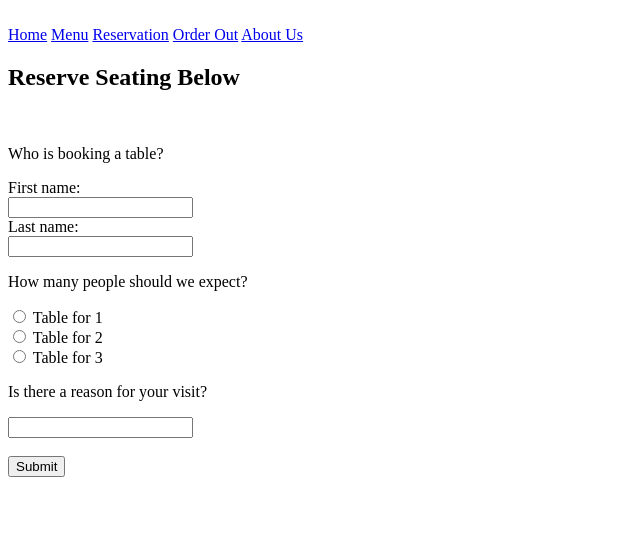
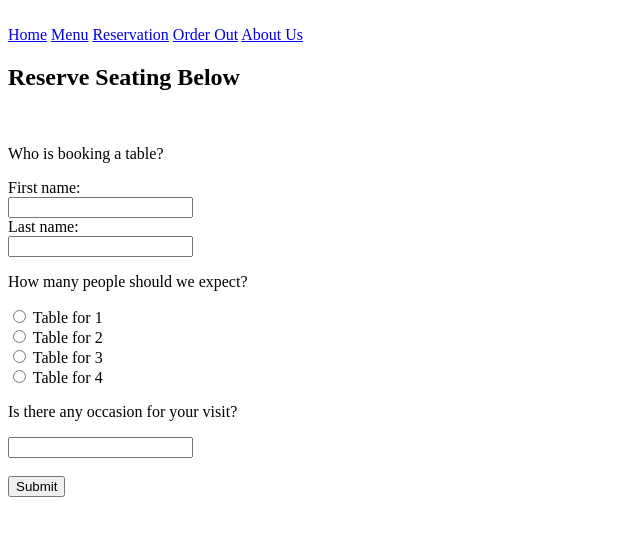
Before and after one commit to 6045880/TastyBites, a plain HTML site: page Web Dev (Tasty Bites)/reservation.html in a window 1280 px wide. Shown: the whole page, without its empty margins (0-640 px from the left). Drawn offline with Linux system fonts and the light colour scheme.

Commit message:
Add files via upload

```diff
--- a/Web Dev (Tasty Bites)/reservation.html
+++ b/Web Dev (Tasty Bites)/reservation.html
@@ -28,7 +28,9 @@
         <label for="tableFor2">Table for 2</label><br>
         <input type="radio" id="tableFor3" name="table3" value="tableFor3">
         <label for="tableFor3">Table for 3</label><br>
-        <p>Is there a reason for your visit?</p>
+        <input type="radio" id="tableFor4" name="table4" value="tableFor4">
+        <label for="tableFor4">Table for 4</label><br>
+        <p>Is there any occasion for your visit?</p>
         <input type="text" id="visit" name="visit">
         <label for="visit"></label><br><br>
         <input type="submit" value="Submit">
```
Also changed, not shown: Web Dev (Tasty Bites)/styles.css (added).
